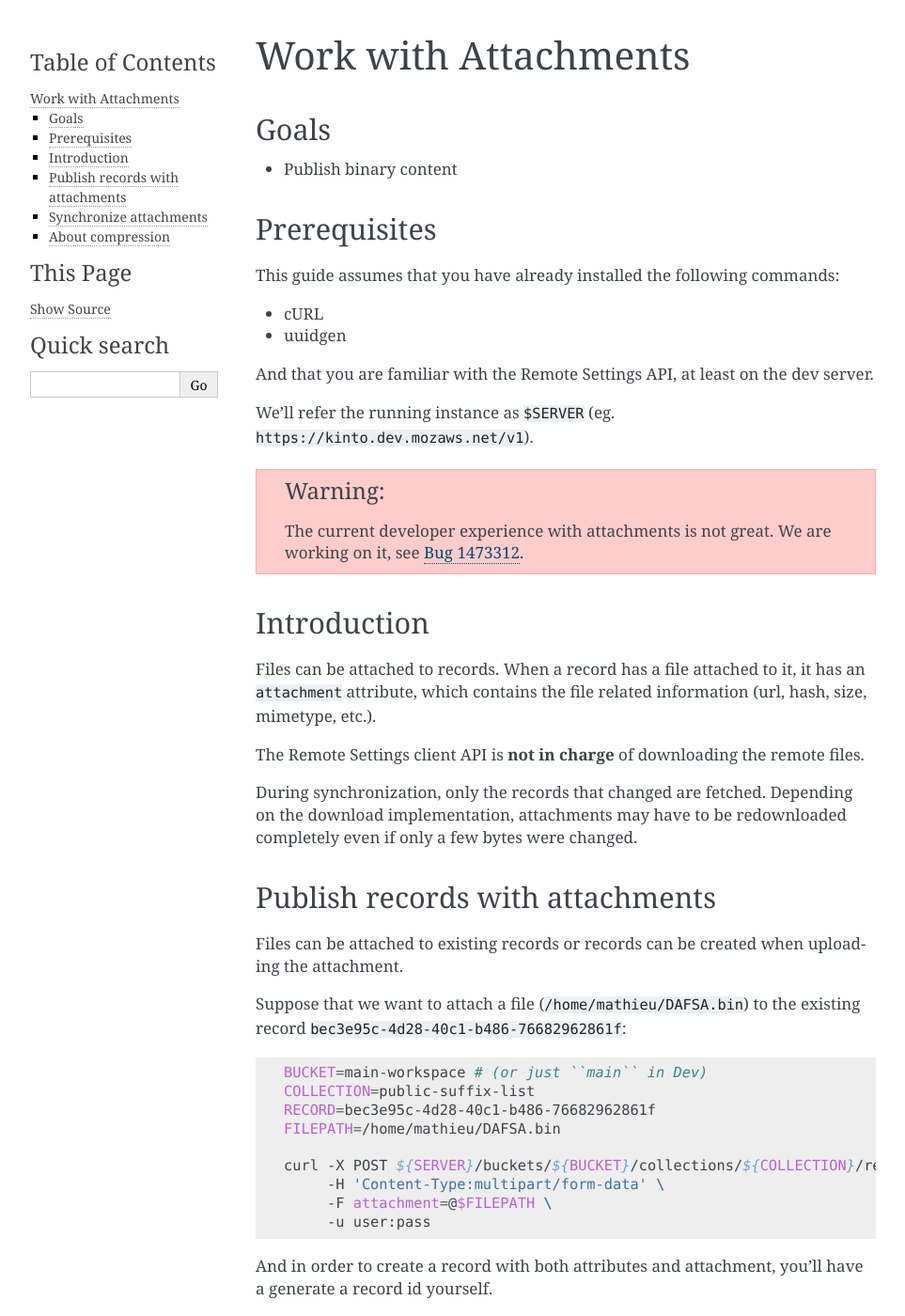
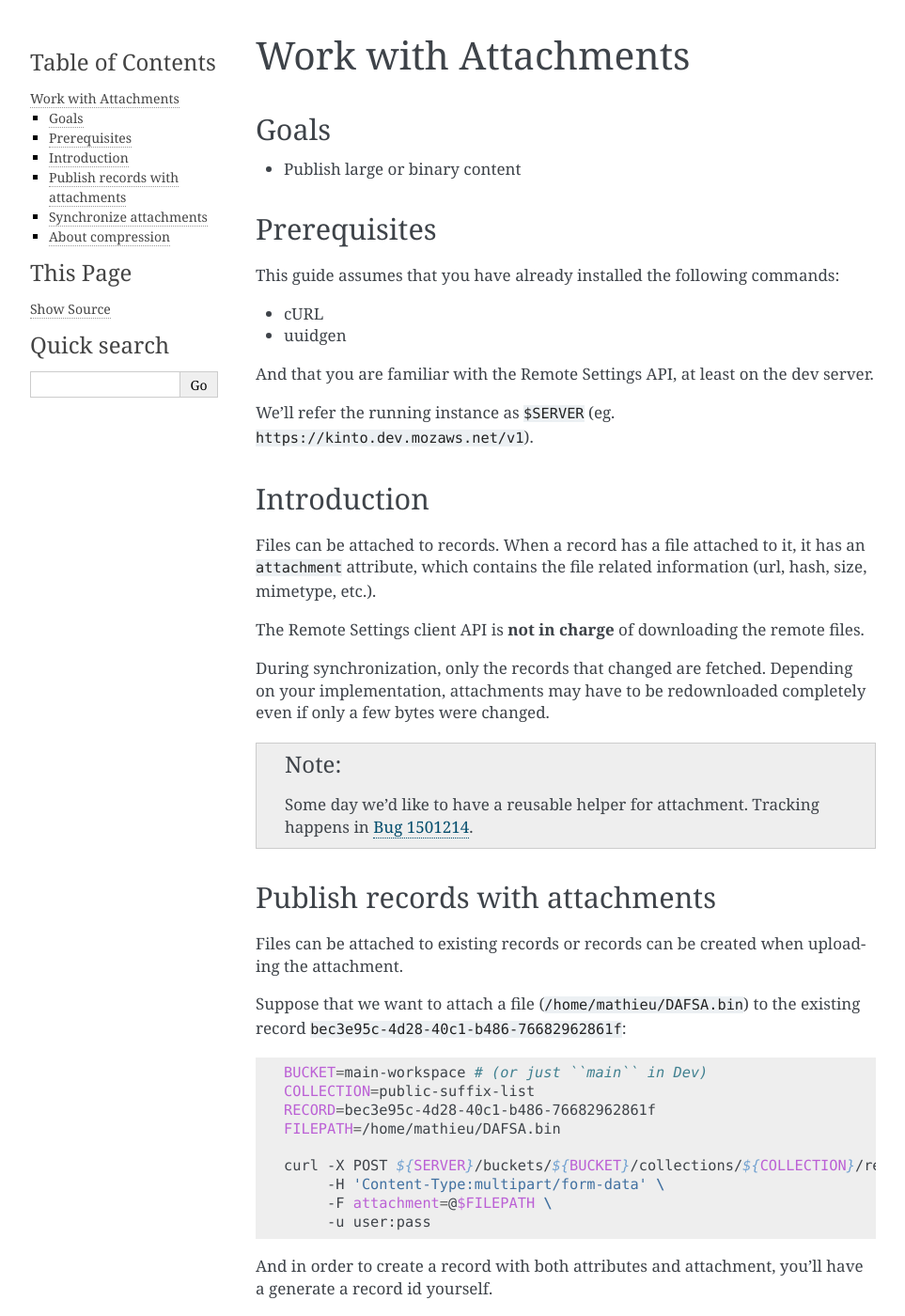
Before and after one commit to mozilla/remote-settings, a Sphinx documentation site: the page built from docs/tutorial-attachments.rst, in a window 1280 px wide and 1400 px high. Shown: the whole window at 94% size, without its empty margins (148-1111 px from the left). Built offline with Sphinx 7.4.7, drawn with Linux system fonts in a browser that asks for light colours; some of the changed text lies outside the part shown.

Commit message:
Fix attachments snippet

```diff
--- a/docs/tutorial-attachments.rst
+++ b/docs/tutorial-attachments.rst
@@ -6,7 +6,7 @@ Work with Attachments
 Goals
 -----
 
-* Publish binary content
+* Publish large or binary content
 
 Prerequisites
 -------------
@@ -20,10 +20,6 @@ And that you are familiar with the Remote Settings API, at least on the dev serv
 
 We'll refer the running instance as ``$SERVER`` (eg. ``https://kinto.dev.mozaws.net/v1``).
 
-.. warning::
-
-    The current developer experience with attachments is not great. We are working on it, see `Bug 1473312 <https://bugzilla.mozilla.org/show_bug.cgi?id=1473312>`_.
-
 
 Introduction
 ------------
@@ -32,7 +28,11 @@ Files can be attached to records. When a record has a file attached to it, it ha
 
 The Remote Settings client API is **not in charge** of downloading the remote files.
 
-During synchronization, only the records that changed are fetched. Depending on the download implementation, attachments may have to be redownloaded completely even if only a few bytes were changed.
+During synchronization, only the records that changed are fetched. Depending on your implementation, attachments may have to be redownloaded completely even if only a few bytes were changed.
+
+.. note::
+
+    Some day we'd like to have a reusable helper for attachment. Tracking happens in `Bug 1501214 <https://bugzilla.mozilla.org/show_bug.cgi?id=1501214>`_.
 
 
 Publish records with attachments
```
Also changed, not shown: other parts of docs/tutorial-attachments.rst (+2 -2 lines).
